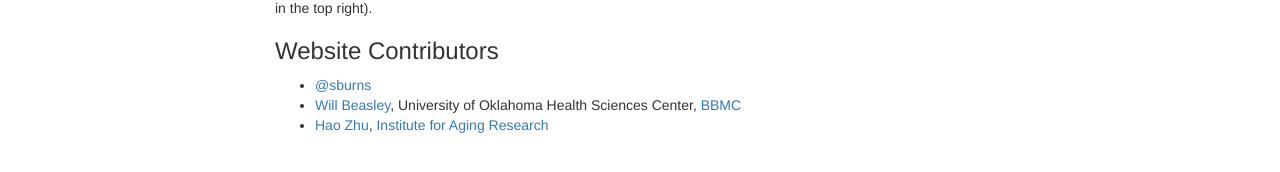
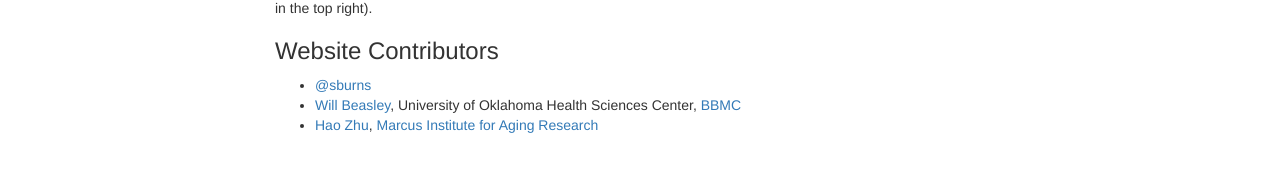
Before and after one commit to redcap-tools/redcap-tools.github.io, a Jekyll site: the page built from index.md, in a window 1280 px wide. Shown: the part 413-585 px from the top of the page. Built offline with Jekyll 4.4.1, drawn with Linux system fonts in a browser that asks for light colours; some web fonts are replaced.

Commit message:
correct bad hyperlinks
for @haozhu233

```diff
--- a/index.md
+++ b/index.md
@@ -15,4 +15,4 @@
 
 * [@sburns](https://github.com/sburns)
 * [Will Beasley](https://github.com/wibeasley), University of Oklahoma Health Sciences Center, [BBMC](http://www.ouhsc.edu/bbmc/#about)
-* [Hao Zhu](https://github.com/haozhu233), [Institute for Aging Research](https://www.instituteforagingresearch.org/)
+* [Hao Zhu](https://github.com/haozhu233), [Marcus Institute for Aging Research](https://www.marcusinstituteforaging.org/)
```
Also changed, not shown: projects.md (+1 -1 lines).
